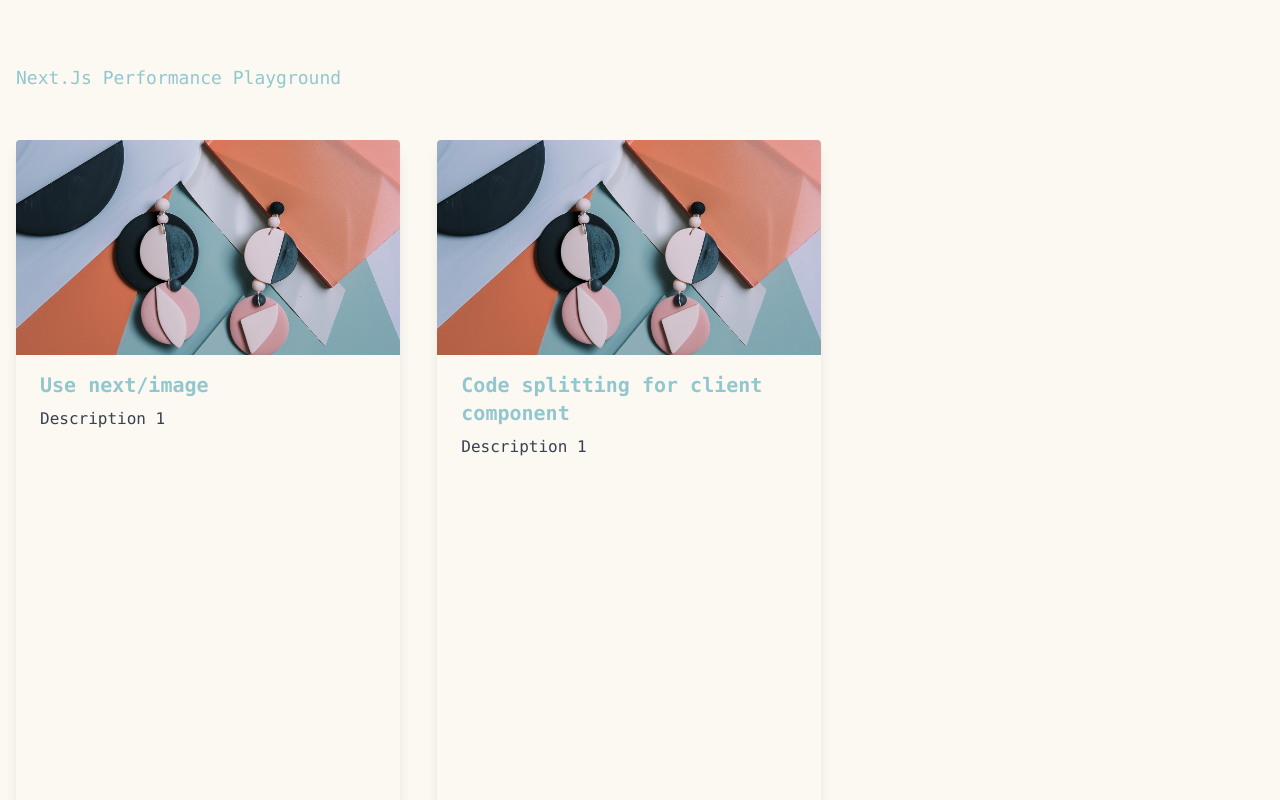
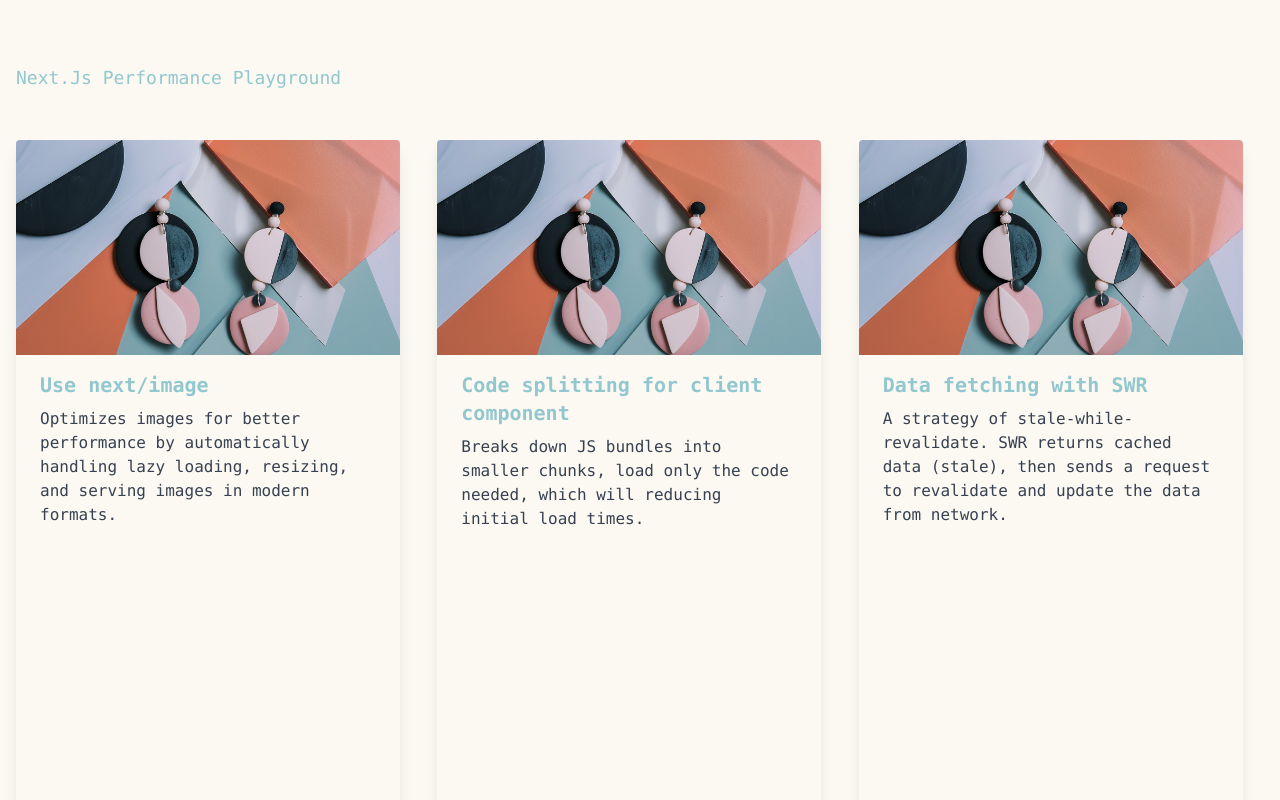
Before and after one commit to gatukgl/next-performance-playground, a Next.js app: page / in a window 1280 px wide. Shown: the top 800 px of the page. Built offline with nearby package versions, Linux system fonts and the light colour scheme.

Commit message:
Fix breeds not show

```diff
--- a/src/app/page.tsx
+++ b/src/app/page.tsx
@@ -7,8 +7,9 @@ export default function Home() {
       <h1 className="text-lg">Next.Js Performance Playground</h1>
 
       <section className="min-h-screen grid md:grid-cols-3 gap-4">
-        <Card image={cardImage} title="Use next/image" description="Description 1" path='/next-image/' />
-        <Card image={cardImage} title="Code splitting for client component" description="Description 1" path='/code-splitting/' />
+        <Card image={cardImage} title="Use next/image" description="Optimizes images for better performance by automatically handling lazy loading, resizing, and serving images in modern formats." path='/next-image/' />
+        <Card image={cardImage} title="Code splitting for client component" description="Breaks down JS bundles into smaller chunks, load only the code needed, which will reducing initial load times." path='/code-splitting/' />
+        <Card image={cardImage} title="Data fetching with SWR" description="A strategy of stale-while-revalidate. SWR returns cached data (stale), then sends a request to revalidate and update the data from network." path='/swr/' />
       </section>
     </main>
   );
--- a/src/app/swr/page.tsx
+++ b/src/app/swr/page.tsx
@@ -1,21 +1,30 @@
 'use client'
 
 import { useState } from 'react'
-import useSWR, { useSWRConfig } from 'swr'
-import { Code } from '../../components/Code'
+import useSWR, { useSWRConfig, mutate } from 'swr'
 import { SWRCacheProvider } from './SWRCacheProvider'
+
+type BreedType = {
+  id: string
+  attributes: {
+    name: string
+    description: string
+  }
+}
 
 const SWRPage = () => {
   const [isShowDogBreeds, setIsShowDogBreeds] = useState(false)
   const { cache } = useSWRConfig()
 
-  const code = ''
   const apiUrl = 'https://dogapi.dog/api/v2/breeds'
 
   const fetcher = async (apiUrl: string) => {
     try {
-      const data = await fetch(apiUrl)
-      return await data.json()
+      const response = await fetch(apiUrl)
+      const jsonResponse = await response.json()
+      const data = jsonResponse.data
+      mutate(apiUrl, data, false)
+      return data
     } catch (error) {
       console.error('Cannot fetch dog breeds from API', error)
       return null
@@ -55,9 +64,8 @@ const SWRPage = () => {
               isShowDogBreeds && (
                 <>
                   <h3 className='mb-2'>Dog Breeds</h3>
-
                   {
-                    data?.data?.map((breed: any) => (
+                    cache.get(apiUrl)?.data.map((breed: BreedType) => (
                       <div key={breed.id} className="mb-4">
                         <p><label className='font-bold'>Name:</label> <span>{breed.attributes.name}</span></p>
                         <p><label className='font-bold'>Description:</label> <span>{breed.attributes.description}</span></p>
@@ -72,7 +80,6 @@ const SWRPage = () => {
 
         <section>
           <h2 className="mb-2">Code Block</h2>
-          <Code code={code} />
         </section>
       </div>
     </SWRCacheProvider>
```
